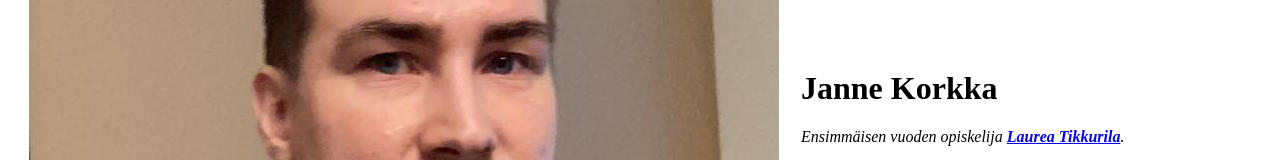
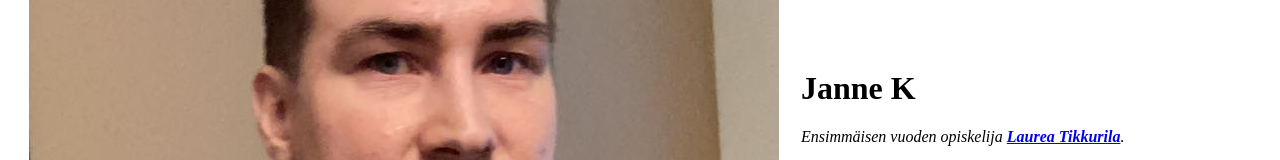
Before and after one commit to Briskhido/cv, a plain HTML site: page index.html in a window 1280 px wide. Shown: the part 284-444 px from the top of the page. Drawn offline with Linux system fonts and the light colour scheme.

Commit message:
Update index.html

```diff
--- a/index.html
+++ b/index.html
@@ -11,7 +11,7 @@
     <tr>
       <td><img src="profiili.jpg" alt="Jannen profiili kuva"></td>
       <td>
-        <h1>Janne Korkka</h1>
+        <h1>Janne K</h1>
         <p><em>Ensimmäisen vuoden opiskelija <strong><a href="https://www.laurea.fi/">Laurea Tikkurila</a></strong>.</em></p>
         <p>Opiskelen IT-tradenomiksi, digitaalisten palveluiden kehittämistä</p>
       </td>
```
